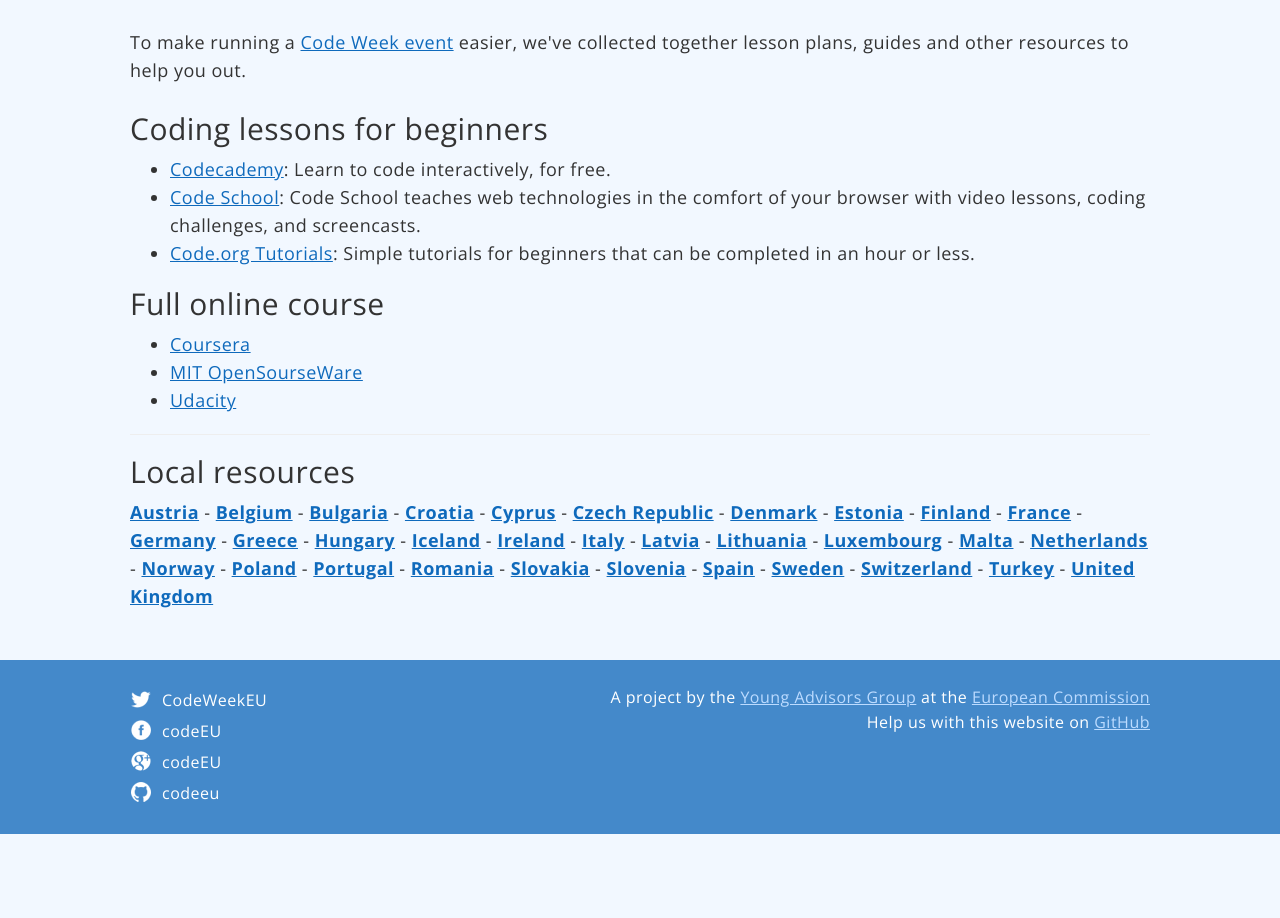
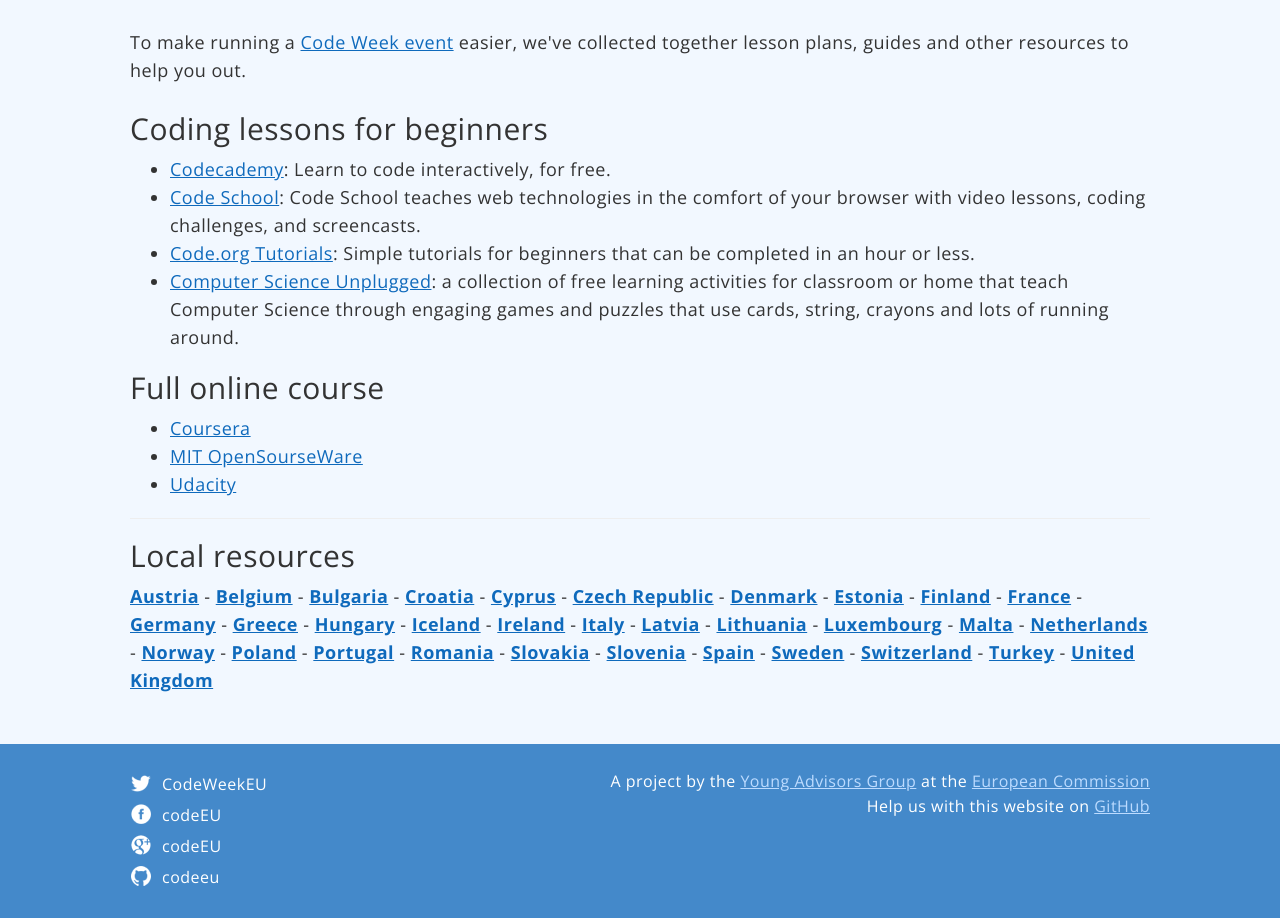
Before and after one commit to codeeu/codeeu.github.io, a Jekyll site: the page built from resources/index.html, in a window 1280 px wide, cut to the strip 167-1085 px from the top of the page. Built offline with Jekyll 4.4.1, drawn with Linux system fonts in a browser that asks for light colours; nearby versions of some CDN libraries; Markdown is read by kramdown in place of the engine named in the settings; before the commit the page ends 1001 px from its top, so only the background shows below that.

Commit message:
add CS Unplugged as resource

```diff
--- a/resources/index.html
+++ b/resources/index.html
@@ -10,6 +10,7 @@
 	<li><a href="http://www.codecademy.com/">Codecademy</a>: Learn to code interactively, for free.</li>
 	<li><a href="https://www.codeschool.com">Code School</a>: Code School teaches web technologies in the comfort of your browser with video lessons, coding challenges, and screencasts.</li>
 	<li><a href="http://code.org/learn">Code.org Tutorials</a>: Simple tutorials for beginners that can be completed in an hour or less.</li>
+	<li><a href="http://csunplugged.org">Computer Science Unplugged</a>: a collection of free learning activities for classroom or home that teach Computer Science through engaging games and puzzles that use cards, string, crayons and lots of running around.</li>
 </ul>
 
 <h2>Full online course</h2>
```
